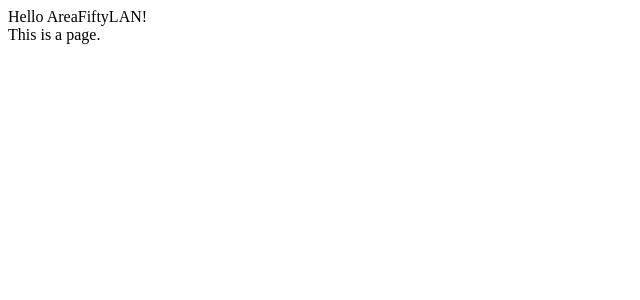
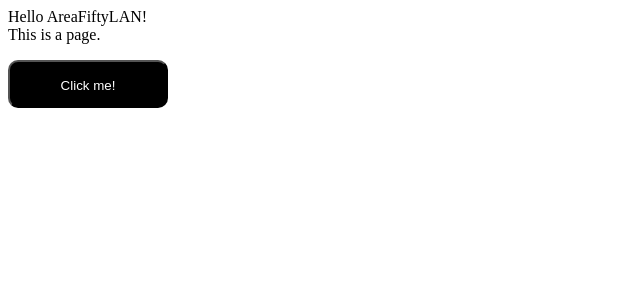
Before and after one commit to AreaFiftyLAN/areafiftylan, a Nuxt app: page / in a window 1280 px wide. Shown: the top 300 px of the page, without its empty margins (0-640 px from the left). Built offline with nearby package versions, Linux system fonts and the light colour scheme.

Commit message:
feat: add button example

```diff
--- /dev/null
+++ b/components/LinkButton.vue
@@ -0,0 +1,21 @@
+<template>
+    <button>
+        <slot />
+    </button>
+</template>
+
+<style lang="scss" scoped>
+button {
+    width: 10rem;
+    height: 3rem;
+    border-radius: 10px;
+    background: #000;
+    color: #fff;
+    padding: 1rem;
+    margin: 1rem auto;
+
+    &:hover {
+        cursor: pointer;
+    }
+}
+</style>
--- a/package.json
+++ b/package.json
@@ -13,6 +13,7 @@
     },
     "devDependencies": {
         "nuxt": "3.0.0-rc.6",
+        "sass": "^1.54.0",
         "serve": "^14.0.1"
     }
 }
--- a/pages/index.vue
+++ b/pages/index.vue
@@ -1,3 +1,15 @@
 <template>
     <div>This is a page.</div>
+    <LinkButton @click="showBoop = !showBoop">Click me!</LinkButton>
+    <div v-if="showBoop">Boop! Thank you.</div>
 </template>
+
+<script lang="ts">
+export default {
+    data: function () {
+        return {
+            showBoop: false,
+        };
+    },
+};
+</script>
```
